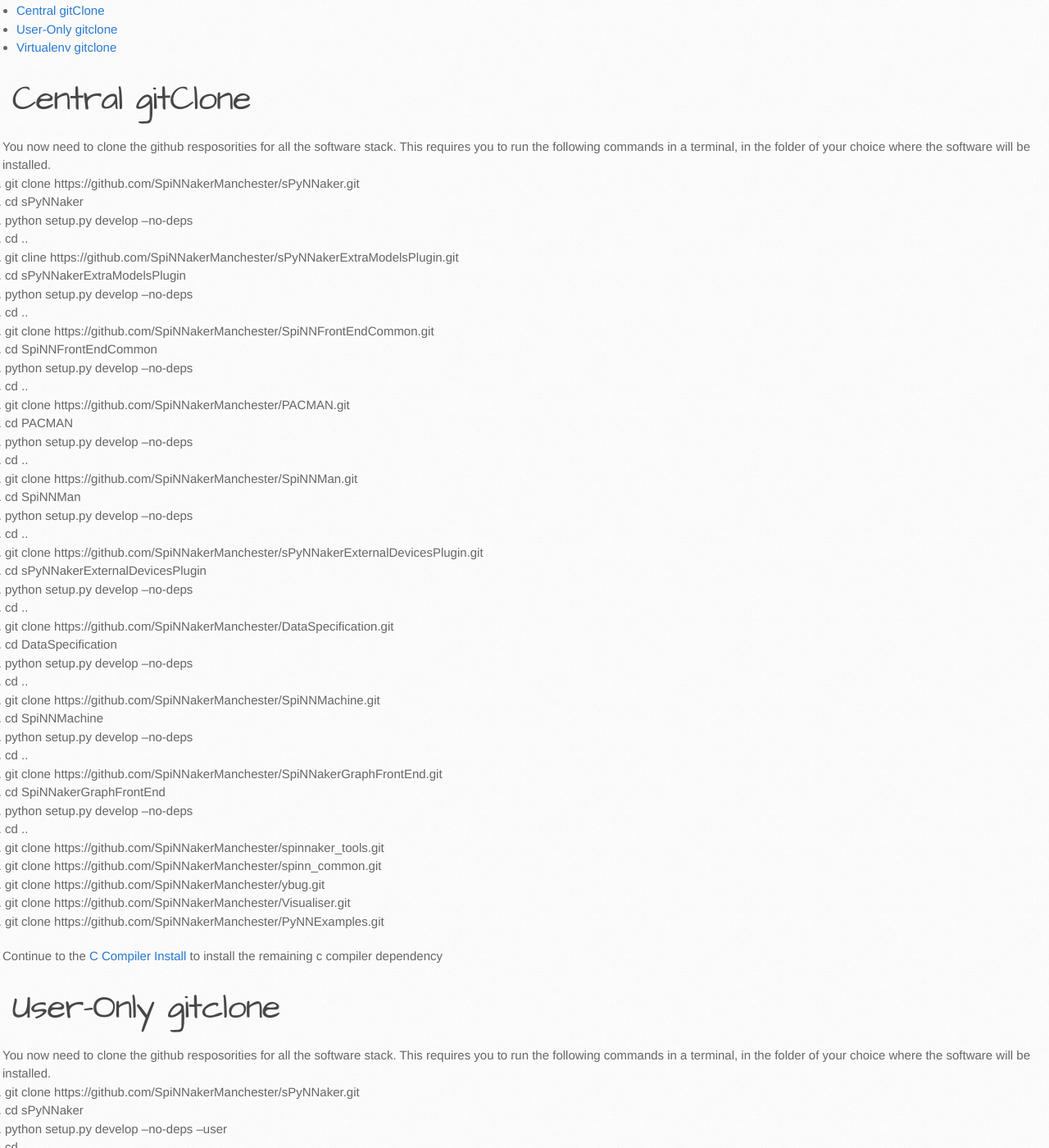
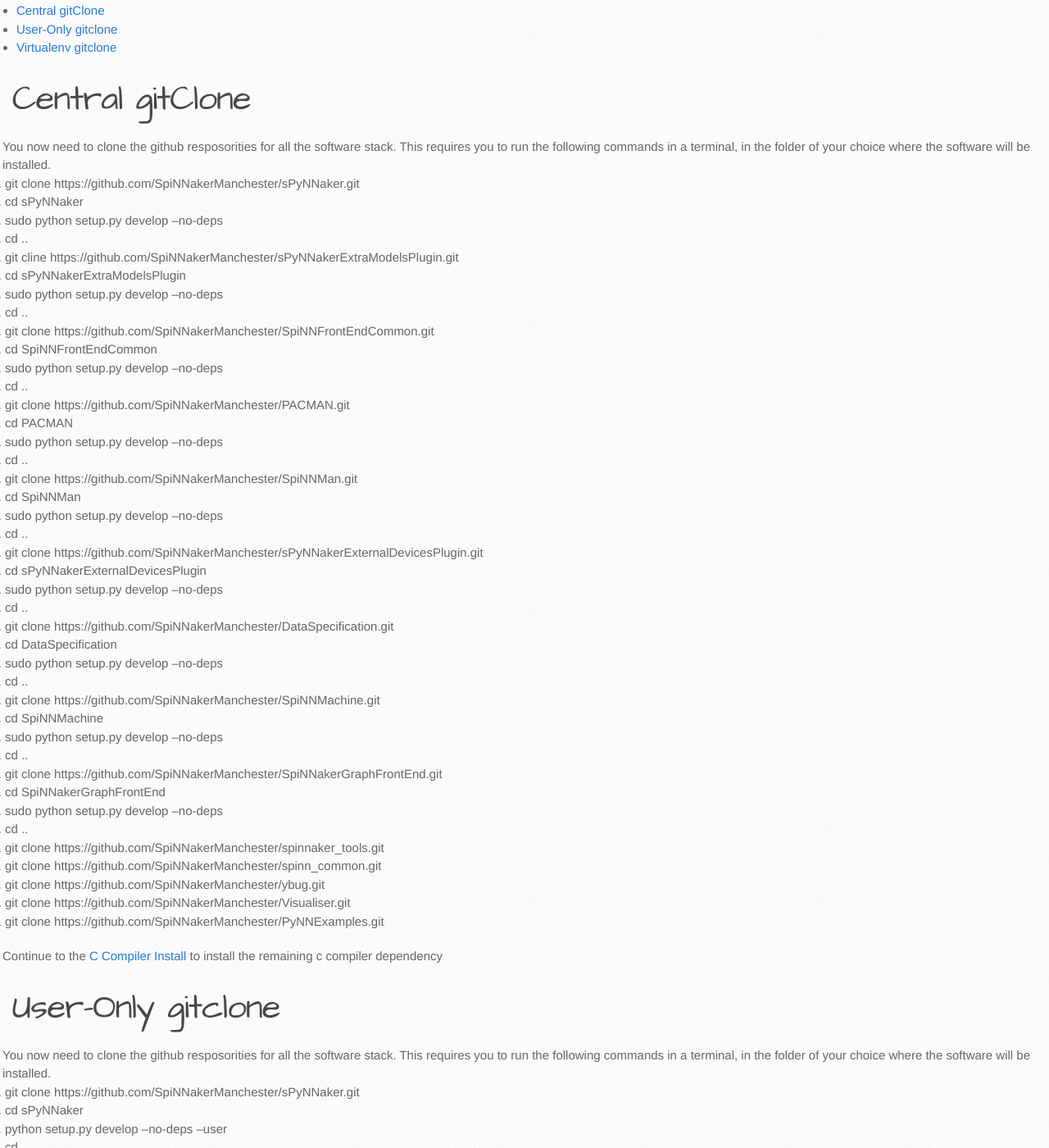
Before and after one commit to SpiNNakerManchester/SpiNNakerManchester.github.io, a Jekyll site: the page built from 2015.005.Arbitrary/PyNNOnSpinnakerDeveloperInstall.md, in a window 1280 px wide and 1400 px high, scrolled down 2952 px. Shown: the whole window at 82% size. Built offline with Jekyll 4.4.1, drawn with Linux system fonts in a browser that asks for light colours; some of the changed text lies outside the part shown.

Commit message:
more adjustments and added a network confiuration section to the confiruation and a default ipaddress bit for spinn-3 and spinn-5

```diff
--- a/2015.005.Arbitrary/PyNNOnSpinnakerDeveloperInstall.md
+++ b/2015.005.Arbitrary/PyNNOnSpinnakerDeveloperInstall.md
@@ -122,39 +122,39 @@
 1. You now need to clone the github resposorities for all the software stack. This requires you to run the following commands in a terminal, in the folder of your choice where the software will be installed.
     1. git clone https://github.com/SpiNNakerManchester/sPyNNaker.git
     1. cd sPyNNaker
-    1. python setup.py develop --no-deps
+    1. sudo python setup.py develop --no-deps
     1. cd ..
     1. git cline https://github.com/SpiNNakerManchester/sPyNNakerExtraModelsPlugin.git
     1. cd sPyNNakerExtraModelsPlugin
-    1. python setup.py develop --no-deps
+    1. sudo python setup.py develop --no-deps
     1. cd ..
     1. git clone https://github.com/SpiNNakerManchester/SpiNNFrontEndCommon.git
     1. cd SpiNNFrontEndCommon
-    1. python setup.py develop --no-deps
+    1. sudo python setup.py develop --no-deps
     1. cd ..
     1. git clone https://github.com/SpiNNakerManchester/PACMAN.git
     1. cd PACMAN
-    1. python setup.py develop --no-deps
+    1. sudo python setup.py develop --no-deps
     1. cd ..
     1. git clone https://github.com/SpiNNakerManchester/SpiNNMan.git
     1. cd SpiNNMan
-    1. python setup.py develop --no-deps
+    1. sudo python setup.py develop --no-deps
     1. cd ..
     1. git clone https://github.com/SpiNNakerManchester/sPyNNakerExternalDevicesPlugin.git
     1. cd sPyNNakerExternalDevicesPlugin
-    1. python setup.py develop --no-deps
+    1. sudo python setup.py develop --no-deps
     1. cd ..
     1. git clone https://github.com/SpiNNakerManchester/DataSpecification.git
     1. cd DataSpecification
-    1. python setup.py develop --no-deps
+    1. sudo python setup.py develop --no-deps
     1. cd ..
     1. git clone https://github.com/SpiNNakerManchester/SpiNNMachine.git
     1. cd SpiNNMachine
-    1. python setup.py develop --no-deps
+    1. sudo python setup.py develop --no-deps
     1. cd ..
     1. git clone https://github.com/SpiNNakerManchester/SpiNNakerGraphFrontEnd.git
     1. cd SpiNNakerGraphFrontEnd
-    1. python setup.py develop --no-deps
+    1. sudo python setup.py develop --no-deps
     1. cd ..
     1. git clone https://github.com/SpiNNakerManchester/spinnaker_tools.git
     1. git clone https://github.com/SpiNNakerManchester/spinn_common.git
```
Also changed, not shown: other parts of 2015.005.Arbitrary/PyNNOnSpinnakerDeveloperInstall.md (+15 -6 lines).
